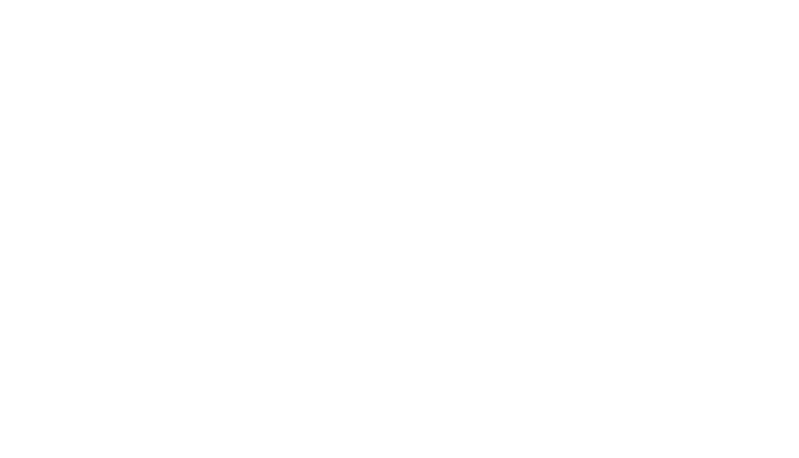
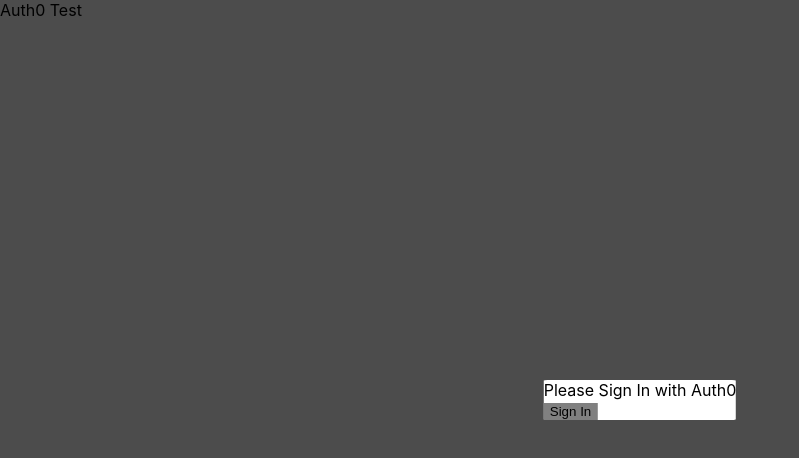
Before and after one commit to kxwzhang/ppr-routes, a React (Create React App) app: page / in a window 1280 px wide. Shown: the top 458 px of the page, without its empty margins (0-799 px from the left). Built offline with nearby package versions, Linux system fonts and the light colour scheme.

Commit message:
Wrap App with HashRouter

```diff
--- a/src/App.js
+++ b/src/App.js
@@ -1,11 +1,15 @@
 import React from 'react';
 import { Route, Switch } from 'react-router-dom';
 import { PrivateRoute, RestrictedRoute } from './components/util/route_util';
+import { Splash } from './components/Splash';
 
 function App() {
   return (
     <div>
+      <Switch>
+        <Route exact path='/' component={Splash} />
 
+      </Switch>
     </div>
   );
 }
--- a/src/components/Splash.js
+++ b/src/components/Splash.js
@@ -2,9 +2,11 @@ import React, { useState } from 'react'
 import { Login } from './Login';
 
 export const Splash = () => {
+  const [modal, setModal] = useState(false);
   return (
     <div>
-      <Login />
+      <div>Auth0 Test</div>
+      <Login modal={modal} setModal={setModal} />
     </div>
   )
 }
--- a/src/components/util/route_util.js
+++ b/src/components/util/route_util.js
@@ -14,6 +14,7 @@ const Private = ({ component: Component, ...args }) => {
 };
 
 const Restricted = ({ component: Component, ...args }) => {
+  const { isAuthenticated } = useAuth0();
   return (
     <Route
       {...args}
--- a/src/index.js
+++ b/src/index.js
@@ -1,11 +1,22 @@
 import React from 'react';
 import ReactDOM from 'react-dom';
+import { HashRouter } from 'react-router-dom';
 import './index.css';
 import App from './App';
+import { Auth0Provider } from '@auth0/auth0-react';
+
+const domain = process.env.REACT_APP_AUTH0_DOMAIN;
+const clientId = process.env.REACT_APP_AUTH0_CLIENT_ID;
 
 ReactDOM.render(
-  <React.StrictMode>
-    <App />
-  </React.StrictMode>,
+  <Auth0Provider
+    domain={domain}
+    clientId={clientId}
+    redirectUri={window.location.origin}
+  >
+    <HashRouter>
+      <App />
+    </HashRouter>
+  </Auth0Provider>,
   document.getElementById('root')
 );
```
Also changed, not shown: 2 other files (tests, documents, lock files or other folders).
